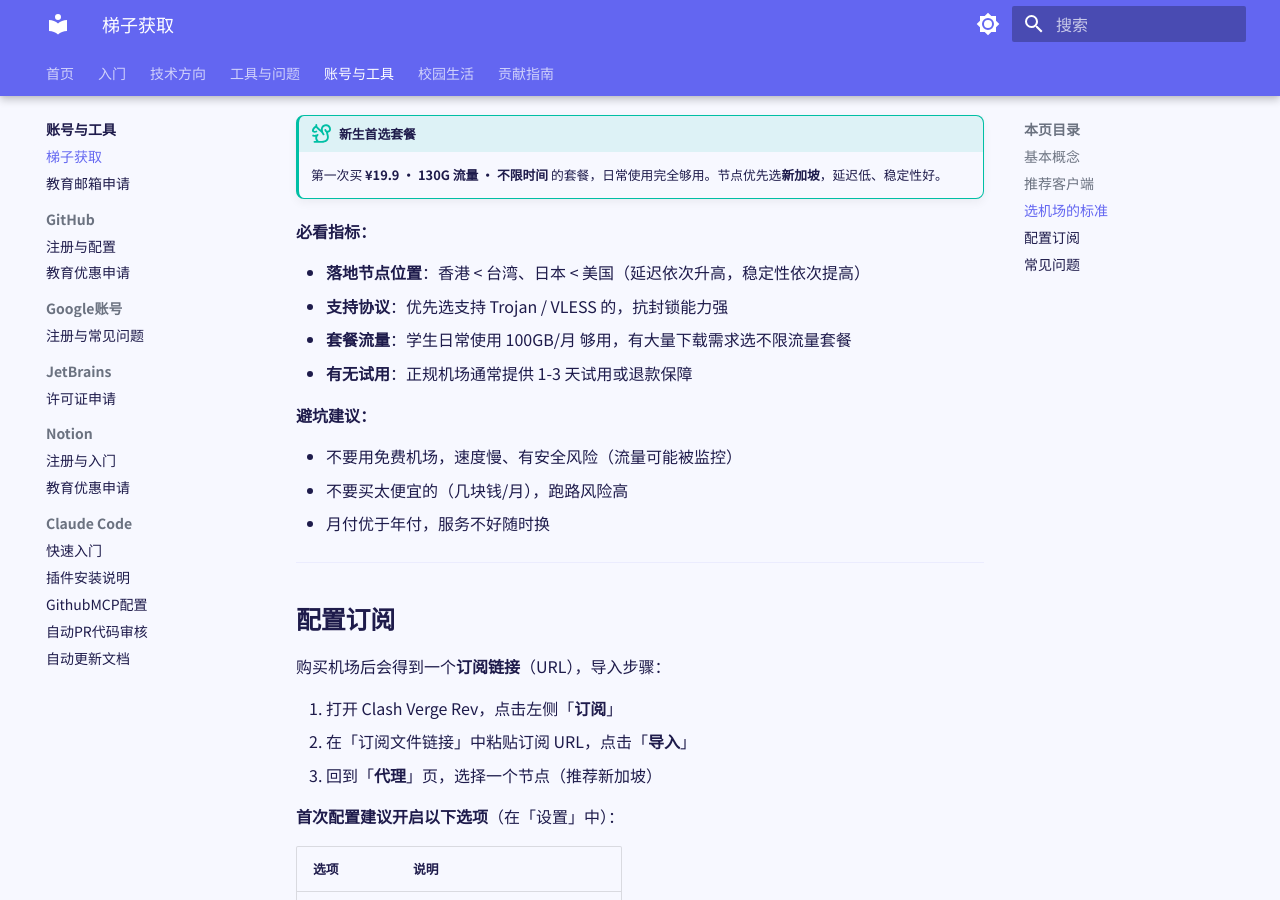
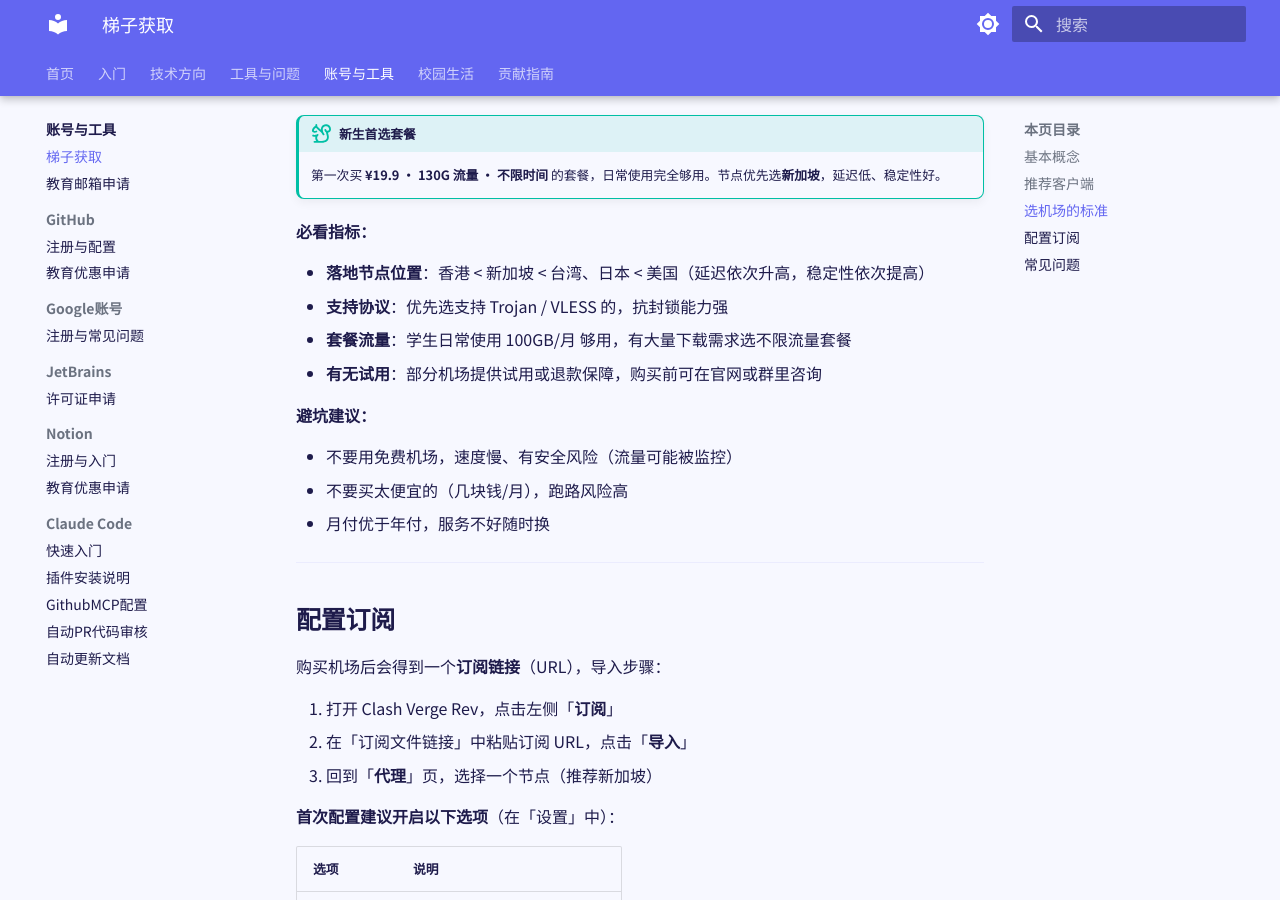
Before and after one commit to starnotes-xj/SurviveBIGCManual, an MkDocs documentation site: the page built from docs/04-账号与工具/梯子获取.md, in a window 1280 px wide and 900 px high, scrolled down 1378 px. Built offline with MkDocs 1.6.1 and Material for MkDocs 9.7.7, drawn with Linux system fonts in a browser that asks for light colours; grey boxes are pictures that could not be loaded.

Commit message:
docs: 梯子节点加入新加坡，试用说明改为不确定表述

```diff
--- a/docs/04-账号与工具/梯子获取.md
+++ b/docs/04-账号与工具/梯子获取.md
@@ -75,10 +75,10 @@
 
 **必看指标：**
 
-- **落地节点位置**：香港 < 台湾、日本 < 美国（延迟依次升高，稳定性依次提高）
+- **落地节点位置**：香港 < 新加坡 < 台湾、日本 < 美国（延迟依次升高，稳定性依次提高）
 - **支持协议**：优先选支持 Trojan / VLESS 的，抗封锁能力强
 - **套餐流量**：学生日常使用 100GB/月 够用，有大量下载需求选不限流量套餐
-- **有无试用**：正规机场通常提供 1-3 天试用或退款保障
+- **有无试用**：部分机场提供试用或退款保障，购买前可在官网或群里咨询
 
 **避坑建议：**
 
```
